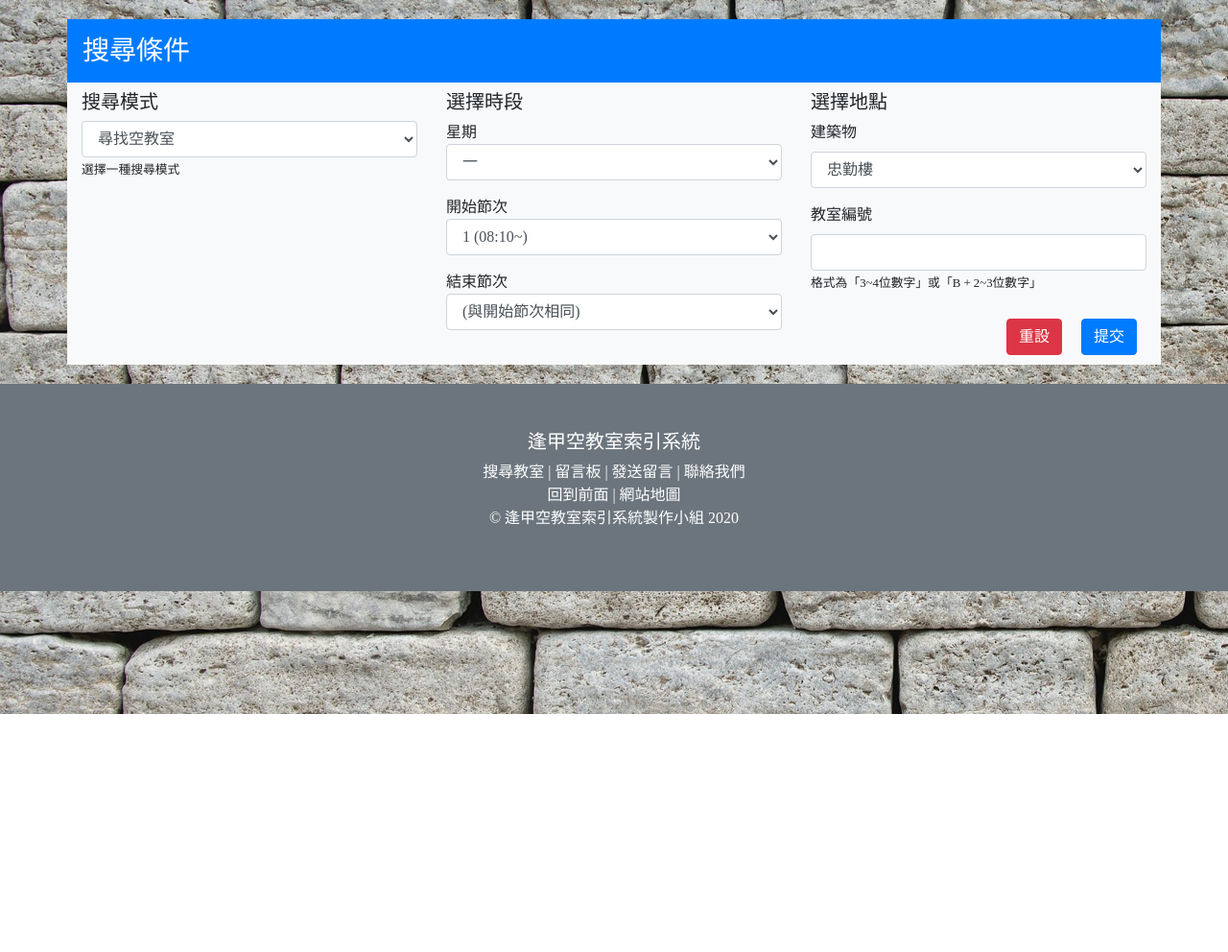
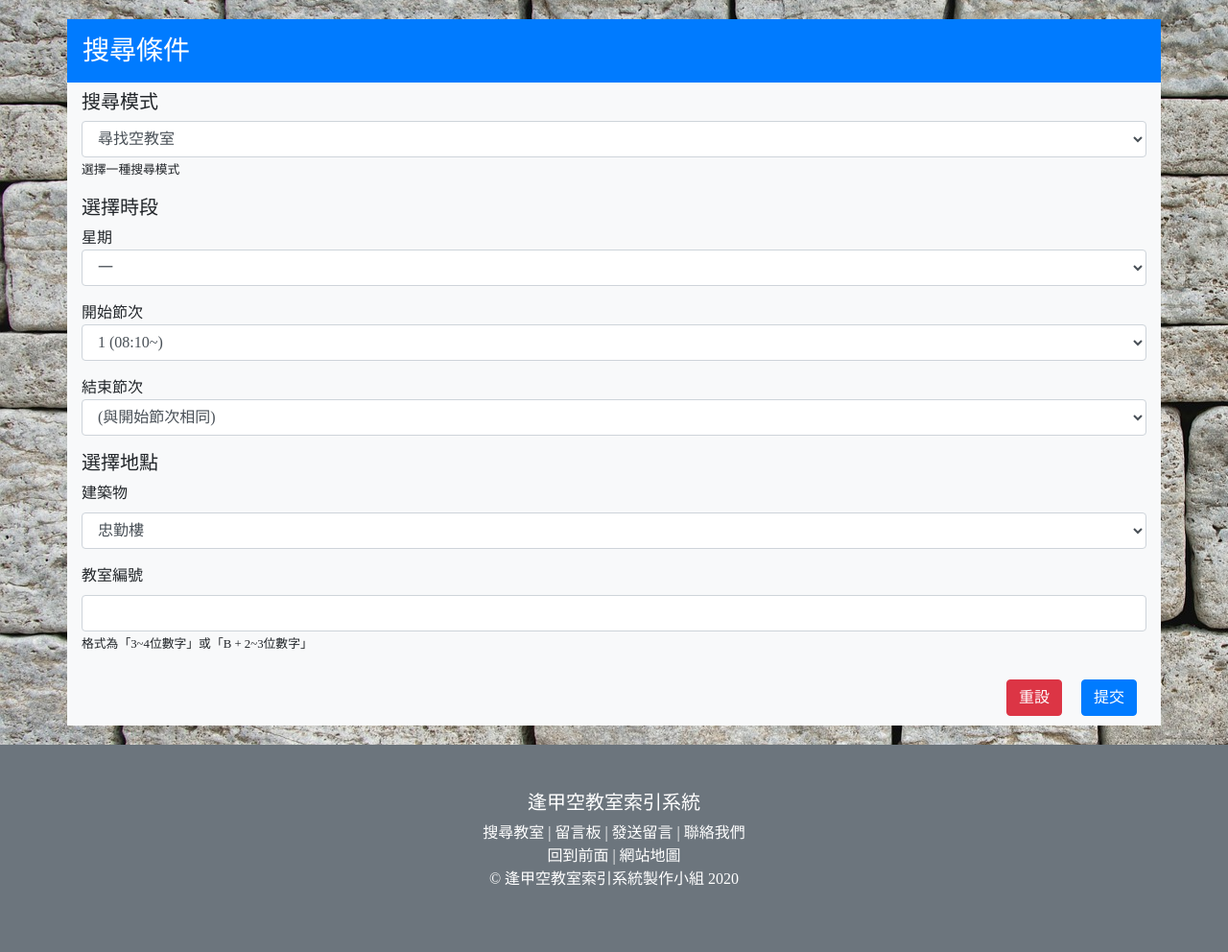
Before and after one commit to D0656146/empty-classroom, a Flask app: page /search/ in a window 1280 px wide. Shown: the part 56-1048 px from the top of the page at 96% size. Before the commit the page ends 800 px from the top, so only its background shows below. Run offline with Flask 2, Linux system fonts and the light colour scheme; some libraries are stand-ins or nearby versions.

Commit message:
UI / UX 優化

```diff
--- a/emptyclassroom/static/js/formRelate.js
+++ b/emptyclassroom/static/js/formRelate.js
@@ -102,7 +102,14 @@ function makeTable(obj){
         $(`#t${obj.timetable[i].day}-${obj.timetable[i].session}`).removeClass("bg-light")
         $(`#t${obj.timetable[i].day}-${obj.timetable[i].session}`).text(obj.timetable[i].course)
     }
-    $("#roomTable").show()
+
+    $("#tableSection > p").remove()
+    if(obj.timetable.length == 0){
+        $("table").before(`<p class="h4"><b>${obj.locate.building}${obj.locate.room}</b> 不是教室或無資料</p>`)
+    } else{
+        $("table").before(`<p class="h4"><b>${obj.locate.building}${obj.locate.room}</b> 的課表</p>`)
+        $("#roomTable").show()
+    }
 }
 
 function showResult(obj) {
@@ -116,7 +123,7 @@ function showResult(obj) {
         <div id="classLable" class="col-lg-6 col-md-6 col-12"></div>
     `)
     var buildingName = $(`#building > option[value="${currentBuilding}"]`).text()
-    $("#classLable").append(`<h4> 以下為<b><i>${buildingName}</i></b>的搜尋結果</h4>`)
+    $("#classLable").append(`<h4> 以下為<b><i>${buildingName}${value("room")}</i></b>的搜尋結果</h4>`)
     $("#classLable").append(`<div id="resultList"></div>`)
     for (var i = 0; i < obj.classrooms.length; i++) {
         console.log(obj.classrooms[i])
@@ -131,7 +138,7 @@ function showResult(obj) {
     }
     $("#classLable").append(`<br><button id="research" class="btn btn-outline-danger"> 重新搜尋 </button>`)
 
-    $("#research").click(function(){
+    $("#research, #clear").click(function(){
         clearResult()
         clearTable()
     })
@@ -147,6 +154,7 @@ function showResult(obj) {
                 /*for(var i = 0; i < e.timetable.length; i++){
                     makeTable(e.timetable[i])
                 }*/
+                location.hash = "#roomTable"
             }
 
         })
@@ -184,8 +192,14 @@ $("document").ready(function () {
                 console.log(e)
                 if (parseInt(value("searchMode")) == 0) {
                     showResult(e)
-                } else {
+                    $("#searchResult").show()
+                    $("#roomTable").hide()
+                    location.hash = "#searchResult"
+                } else if(parseInt(value("searchMode"))==2){
+                    $("#searchResult").hide()
+                    $("#roomTable").show()
                     makeTable(e)
+                    location.hash = "#roomTable"
                 }
             },
             error: function (e) {
--- a/emptyclassroom/templates/mainPage.html
+++ b/emptyclassroom/templates/mainPage.html
@@ -49,7 +49,7 @@
             <div class="row bg-light">
                 <p class="h3 p-3 col-12 bg-primary text-white"> 搜尋條件 </p>
                 <!-- search mode -->
-                <div class="col-lg-4 col-md-4 col-sm-12 col-xs-12">
+                <div class="col-lg-4 col-md-4 col-sm-12 col-xl-12 col-12">
                     <p class="h5"> 搜尋模式 </p>
                     <div class="form-group">
                         <select id="searchMode" class="form-control">
@@ -62,7 +62,7 @@
                 </div>
 
                 <!-- period setting -->
-                <div class="col-lg-4 col-md-4 col-sm-12 col-xs-12">
+                <div class="col-lg-4 col-md-4 col-sm-12 col-xl-12 col-12">
                     <p class="h5"> 選擇時段 </p>
                     <!-- day of week -->
                     <div class="form-group">
@@ -121,7 +121,7 @@
                 </div>
 
                 <!-- location setting-->
-                <div class="col-lg-4 col-md-4 col-sm-12 col-xs-12">
+                <div class="col-lg-4 col-md-4 col-sm-12 col-xl-12 col-12">
                     <p class="h5"> 選擇地點 </p>
                     <!-- building -->
                     <div class="form-group">
@@ -187,10 +187,12 @@
                 </div>-->
             </div>
 
-            <div id="roomTable" class="row  bg-light">
+            <div id="roomTable" class="row bg-light">
                 <p class="h3 p-3 col-12 bg-primary text-white"> 課表 </p>
-                <div class="col-lg-12 col-md-12 col-sm-12 col-xs-12 col-12 table-responsive">
-                    <table class="table table-bordered table-striped text-nowrap">
+                <div id="tableSection" class="col-lg-12 col-md-12 col-sm-12 col-xs-12 col-12 table-responsive">
+
+                    <p id="tableStatue" class="h4 col-12"></p>
+                    <table class="table table-bordered table-hover">
                         <thead>
                             <tr>
                                 <th scope="col">#</th>
@@ -346,6 +348,7 @@
                             </tr>
                         </tbody>
                     </table>
+                    <button id="clear" class="btn btn-outline-danger" style="float: right;"> 重新搜尋 </button>
                 </div>
             </div>
         </div>
```
Also changed, not shown: emptyclassroom/static/js/messageBoard.js (+10 -1 lines), emptyclassroom/templates/messageBoard.html (+0 -8 lines).
